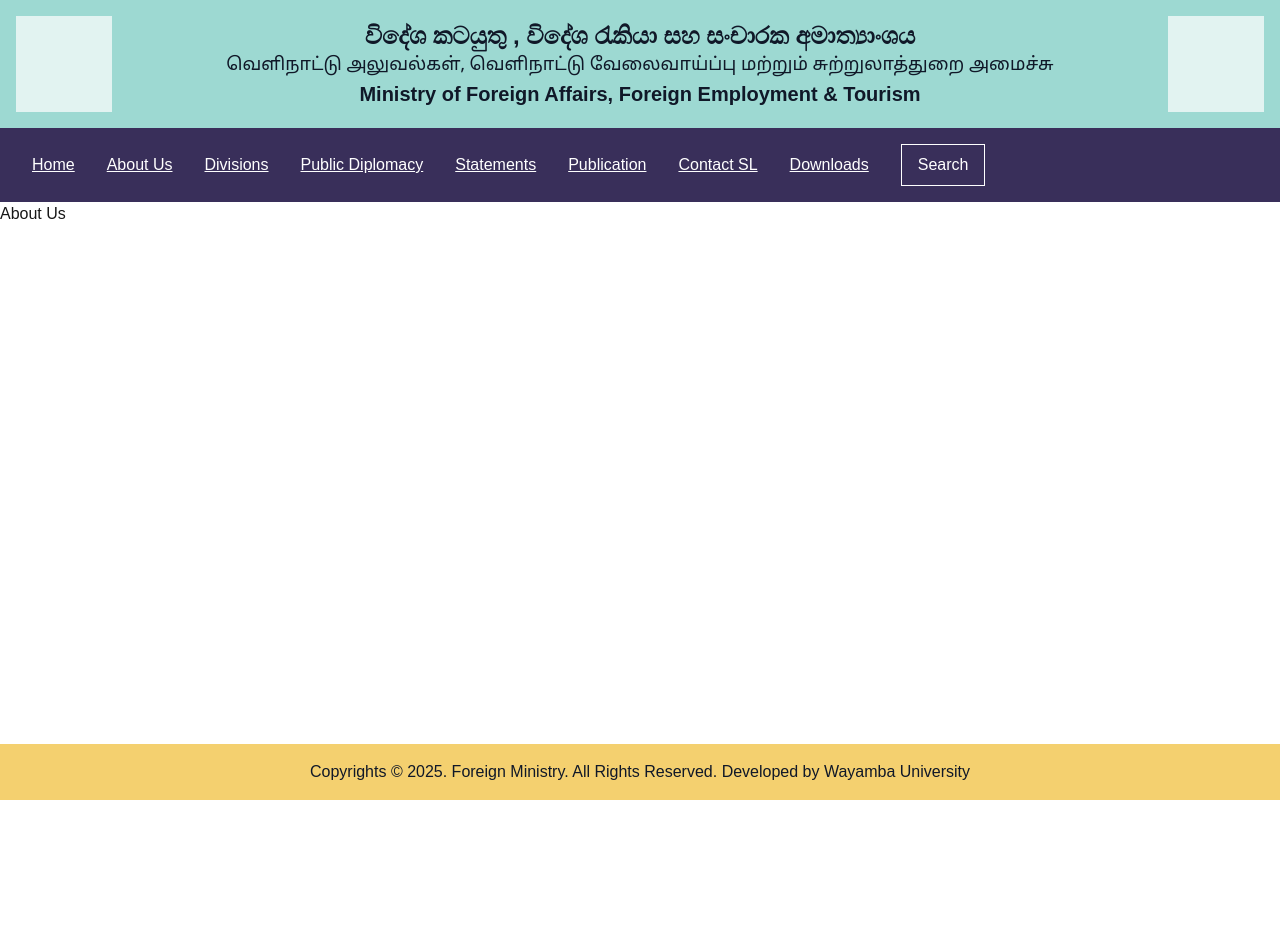
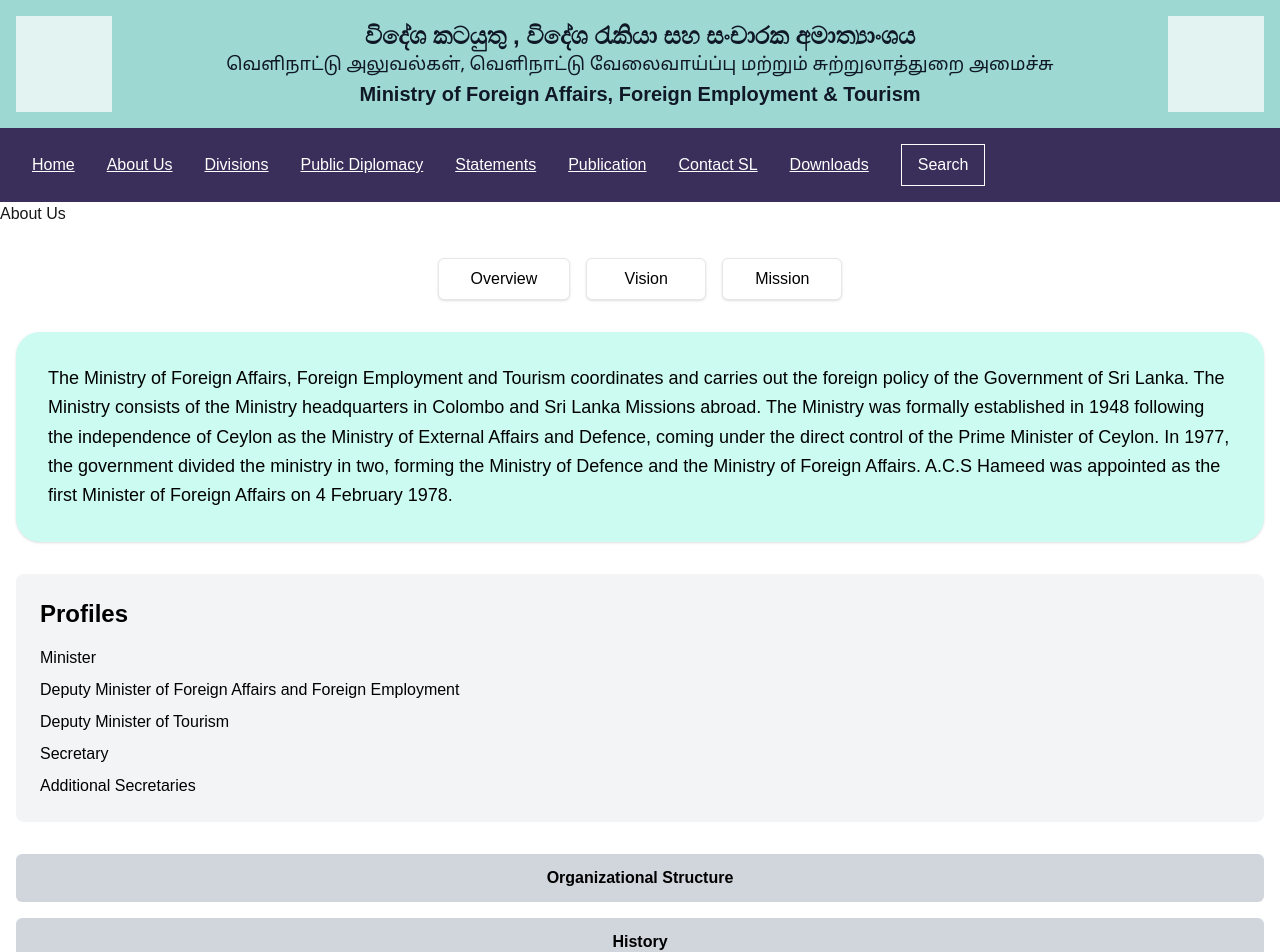
Before and after one commit to XavierSPQR/WebProjectMoFA, a Next.js app: page /about in a window 1280 px wide. Shown: the top 952 px of the page. Before the commit the page ends 800 px from the top, so only its background shows below. Built offline with nearby package versions, Linux system fonts and the light colour scheme; a web font is replaced by a local one.

Commit message:
change home

```diff
--- a/app/about/page.tsx
+++ b/app/about/page.tsx
@@ -1,3 +1,50 @@
 export default function Page() {
-  return <div>About Us</div>;
+  return (
+    <>
+      <div>About Us</div>
+
+      <main className="flex-grow container mx-auto px-4 py-8 space-y-8 text-black">
+        {/* Tabs Row */}
+        <div className="flex flex-wrap justify-center gap-4">
+          {['Overview', 'Vision', 'Mission'].map((tab) => (
+            <div
+              key={tab}
+              className="bg-white border border-gray-200 shadow-sm px-8 py-2 rounded-md font-medium text-center min-w-[120px]"
+            >
+              {tab}
+            </div>
+          ))}
+        </div>
+
+        {/* History/Info Container */}
+        <div className="bg-teal-100 rounded-3xl p-8 text-lg leading-relaxed shadow-sm">
+          <p>
+            The Ministry of Foreign Affairs, Foreign Employment and Tourism coordinates and carries out the foreign policy of the Government of Sri Lanka. The Ministry consists of the Ministry headquarters in Colombo and Sri Lanka Missions abroad. The Ministry was formally established in 1948 following the independence of Ceylon as the Ministry of External Affairs and Defence, coming under the direct control of the Prime Minister of Ceylon. In 1977, the government divided the ministry in two, forming the Ministry of Defence and the Ministry of Foreign Affairs. A.C.S Hameed was appointed as the first Minister of Foreign Affairs on 4 February 1978.
+          </p>
+        </div>
+
+        {/* Profiles Section */}
+        <div className="bg-gray-100 p-6 rounded-lg">
+          <h2 className="text-2xl font-bold mb-4">Profiles</h2>
+          <ul className="space-y-2 list-none">
+            <li>Minister</li>
+            <li>Deputy Minister of Foreign Affairs and Foreign Employment</li>
+            <li>Deputy Minister of Tourism</li>
+            <li>Secretary</li>
+            <li>Additional Secretaries</li>
+          </ul>
+        </div>
+
+        {/* Bottom Action Buttons */}
+        <div className="flex flex-col gap-4">
+          <button className="bg-gray-300 hover:bg-gray-400 text-black font-semibold py-3 px-6 rounded-md w-full transition-colors text-center">
+            Organizational Structure
+          </button>
+          <button className="bg-gray-300 hover:bg-gray-400 text-black font-semibold py-3 px-6 rounded-md w-full transition-colors text-center">
+            History
+          </button>
+        </div>
+      </main>
+    </>
+  );
 }
```
Also changed, not shown: 1 other file (tests, documents, lock files or other folders).
